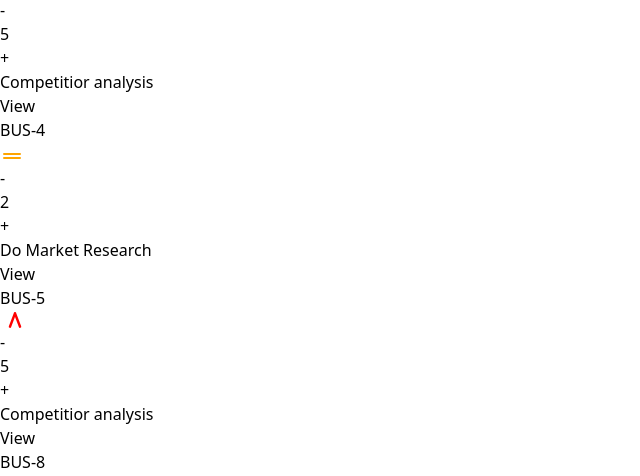
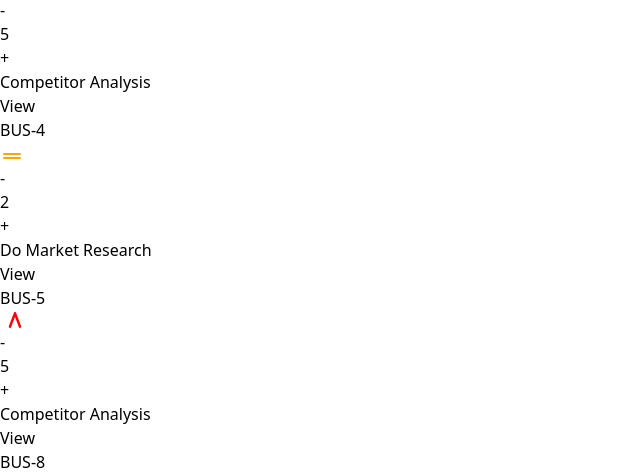
Before and after one commit to himanshugupta0158/react-kanban, a React (Vite) app: page / in a window 1280 px wide. Shown: the part 142-618 px from the top of the page, without its empty margins (0-640 px from the left). Built offline with nearby package versions, Linux system fonts and the light colour scheme.

Commit message:
added react context

```diff
--- a/src/App.tsx
+++ b/src/App.tsx
@@ -1,29 +1,20 @@
-import { useState } from "react";
+import React from "react";
 import "./App.css";
 import Card from "./components/Card";
-import { tasks as initialTasks, statuses } from "./data";
-import { Status, Task } from "./utils/data-types";
+import { useTasks } from "./context/TaskContext";
+import { Status } from "./utils/data-types";
 
 function App() {
-  const [tasks, setTasks] = useState<Task[]>(initialTasks);
+  const { tasks, updateTask } = useTasks(); // Get tasks and updateTask from context
+  const statuses: Status[] = ["todo", "in-progress", "done"]; // Define your statuses
+
   const columns = statuses.map((status) => {
-    const tasksInColumn = tasks.filter((task) => task.status === status); // Use the state tasks here
+    const tasksInColumn = tasks.filter((task) => task.status === status);
     return {
       status: status,
       tasks: tasksInColumn,
     };
   });
-
-  const updateTask = (task: Task) => {
-    console.log("updating task ...", task);
-
-    const updatedTasks = tasks.map((t) => {
-      return t.id === task.id ? { ...t, ...task } : t; // Merge existing task with updated properties
-    });
-
-    console.log(updatedTasks);
-    setTasks(updatedTasks); // Set the updated tasks array
-  };
 
   const handleDrop = (e: React.DragEvent<HTMLDivElement>, status: string) => {
     e.preventDefault();
@@ -34,12 +25,6 @@ function App() {
     }
   };
 
-  const [currentlyHoveringOver, setCurrentlyHoveringOver] =
-    useState<Status | null>(null);
-  const handleDragEnter = (status: Status) => {
-    setCurrentlyHoveringOver(status);
-  };
-
   return (
     <div className="flex divide-x divide-gray-300">
       {columns.map((col, index) => (
@@ -48,7 +33,6 @@ function App() {
           key={index}
           onDrop={(e) => handleDrop(e, col.status)}
           onDragOver={(e) => e.preventDefault()}
-          onDragEnter={() => handleDragEnter(col.status)}
         >
           <div className="flex justify-between text-2xl p-2 font-bold text-gray-500">
             <h2 className="capitalize mb-4 mx-4">{col.status}</h2>
--- a/src/components/Card.tsx
+++ b/src/components/Card.tsx
@@ -5,7 +5,7 @@ import {
   LowPriorityIcon,
   MediumPriorityIcon,
 } from "../utils/Icons";
-import { MAX_POINTS } from "../data";
+import { MAX_POINTS } from "../constants";
 import TaskModal from "./TaskModal";
 
 const Card = ({
--- /dev/null
+++ b/src/constants.ts
@@ -0,0 +1,9 @@
+import { Status, Priority } from "./utils/data-types";
+
+const statuses: Status[] = ["todo", "in-progress", "done"];
+
+const priorities: Priority[] = ["low", "medium", "high"];
+
+const MAX_POINTS = 45;
+
+export { statuses, priorities, MAX_POINTS };
--- /dev/null
+++ b/src/context/TaskContext.tsx
@@ -0,0 +1,137 @@
+// TaskContext.tsx
+
+import React, { createContext, useContext, useState } from "react";
+import { Task } from "../utils/data-types";
+
+// Initial dummy tasks data
+const initialTasks: Task[] = [
+  {
+    title: "Do Market Research",
+    id: "BUS-1",
+    status: "todo",
+    priority: "low",
+    points: 5,
+    description: "Conduct thorough market research to understand customer needs.",
+    workedHours: 3,
+    comments: ["Need to gather more data.", "Discuss with the team."],
+  },
+  {
+    title: "Develop Business Strategy",
+    id: "BUS-2",
+    status: "in-progress",
+    priority: "high",
+    points: 42,
+    description: "Develop a comprehensive business strategy for the next quarter.",
+    workedHours: 12,
+    comments: ["Align with marketing goals.", "Review with stakeholders."],
+  },
+  {
+    title: "Develop Marketing Strategy",
+    id: "BUS-3",
+    status: "done",
+    priority: "low",
+    points: 8,
+    description: "Draft a marketing strategy that aligns with business objectives.",
+    workedHours: 6,
+    comments: ["Completed review with the team."],
+  },
+  {
+    title: "Competitor Analysis",
+    id: "BUS-4",
+    status: "todo",
+    priority: "medium",
+    points: 2,
+    description: "Analyze competitor strategies and market positioning.",
+    workedHours: 1,
+    comments: ["Gather more data on competitors."],
+  },
+  {
+    title: "Do Market Research",
+    id: "BUS-5",
+    status: "todo",
+    priority: "high",
+    points: 5,
+    description: "Conduct thorough market research to understand customer needs.",
+    workedHours: 4,
+    comments: ["Need to gather more data.", "Discuss with the team."],
+  },
+  {
+    title: "Develop Business Strategy",
+    id: "BUS-6",
+    status: "in-progress",
+    priority: "low",
+    points: 3,
+    description: "Develop a comprehensive business strategy for the next quarter.",
+    workedHours: 9,
+    comments: ["Align with marketing goals.", "Review with stakeholders."],
+  },
+  {
+    title: "Develop Marketing Strategy",
+    id: "BUS-7",
+    status: "done",
+    priority: "high",
+    points: 8,
+    description: "Draft a marketing strategy that aligns with business objectives.",
+    workedHours: 7,
+    comments: ["Completed review with the team."],
+  },
+  {
+    title: "Competitor Analysis",
+    id: "BUS-8",
+    status: "todo",
+    priority: "medium",
+    points: 2,
+    description: "Analyze competitor strategies and market positioning.",
+    workedHours: 2,
+    comments: ["Gather more data on competitors."],
+  },
+];
+
+// Context Types
+interface TaskContextType {
+  tasks: Task[];
+  updateTask: (updatedTask: Task) => void;
+  addTask: (newTask: Task) => void;
+  deleteTask: (taskId: string) => void;
+}
+
+// Create Task Context
+const TaskContext = createContext<TaskContextType | undefined>(undefined);
+
+// Custom hook for accessing task context
+export const useTasks = (): TaskContextType => {
+  const context = useContext(TaskContext);
+  if (!context) {
+    throw new Error("useTasks must be used within a TaskProvider");
+  }
+  return context;
+};
+
+// Task Provider Component
+export const TaskProvider: React.FC<{ children: React.ReactNode }> = ({
+  children,
+}) => {
+  const [tasks, setTasks] = useState<Task[]>(initialTasks);
+
+  const updateTask = (updatedTask: Task) => {
+    setTasks((prevTasks) =>
+      prevTasks.map((task) =>
+        task.id === updatedTask.id ? { ...task, ...updatedTask } : task
+      )
+    );
+  };
+
+  const addTask = (newTask: Task) => {
+    setTasks((prevTasks) => [...prevTasks, newTask]);
+  };
+
+  const deleteTask = (taskId: string) => {
+    setTasks((prevTasks) => prevTasks.filter((task) => task.id !== taskId));
+  };
+
+  return (
+    <TaskContext.Provider value={{ tasks, updateTask, addTask, deleteTask }}>
+      {children}
+    </TaskContext.Provider>
+  );
+};
--- a/src/data.ts
+++ /dev/null
@@ -1,66 +0,0 @@
-import { Task, Status, Priority } from "./utils/data-types";
-
-export const statuses: Status[] = ["todo", "in-progress", "done"];
-
-export const priorities: Priority[] = ["low", "medium", "high"];
-
-export const MAX_POINTS = 45;
-
-export const tasks: Array<Task> = [
-  {
-    title: "Do Market Research",
-    id: "BUS-1",
-    status: "todo",
-    priority: 'low',
-    points: 5,
-  },
-  {
-    title: "Develop Business Strategy",
-    id: "BUS-2",
-    status: "in-progress",
-    priority: "high",
-    points: 42,
-  },
-  {
-    title: "Develop Marketing Strategy",
-    id: "BUS-3",
-    status: "done",
-    priority: "low",
-    points: 8,
-  },
-  {
-    title: "Competitior analysis",
-    id: "BUS-4",
-    status: "todo",
-    priority: "medium",
-    points: 2,
-  },
-  {
-    title: "Do Market Research",
-    id: "BUS-5",
-    status: "todo",
-    priority: "high",
-    points: 5,
-  },
-  {
-    title: "Develop Business Strategy",
-    id: "BUS-6",
-    status: "in-progress",
-    priority: "low",
-    points: 3,
-  },
-  {
-    title: "Develop Marketing Strategy",
-    id: "BUS-7",
-    status: "done",
-    priority: "high",
-    points: 8,
-  },
-  {
-    title: "Competitior analysis",
-    id: "BUS-8",
-    status: "todo",
-    priority: "medium",
-    points: 2,
-  },
-];
--- a/src/main.tsx
+++ b/src/main.tsx
@@ -2,9 +2,12 @@ import React from 'react'
 import ReactDOM from 'react-dom/client'
 import App from './App.tsx'
 import './index.css'
+import { TaskProvider } from './context/TaskContext.tsx'
 
 ReactDOM.createRoot(document.getElementById('root')!).render(
   <React.StrictMode>
-    <App />
+    <TaskProvider>
+      <App />
+    </TaskProvider>
   </React.StrictMode>,
 )
--- a/src/utils/data-types.ts
+++ b/src/utils/data-types.ts
@@ -1,3 +1,5 @@
+// data-types.ts
+
 type Status = "todo" | "in-progress" | "done";
 type Priority = "low" | "medium" | "high";
 
@@ -7,6 +9,9 @@ type Task = {
   status: Status;
   priority: Priority;
   points?: number;
+  description?: string; // Added description
+  workedHours?: number;  // Added worked hours
+  comments?: string[];    // Added comments
 };
 
 export type { Status, Task, Priority };
```
